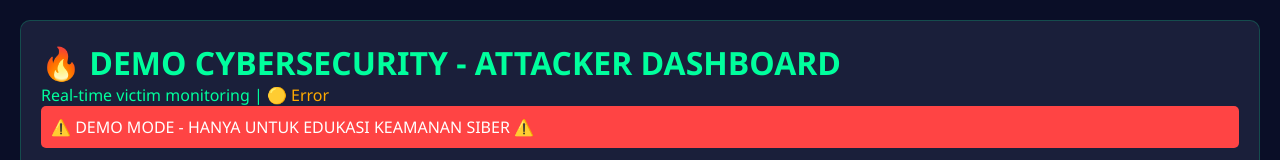
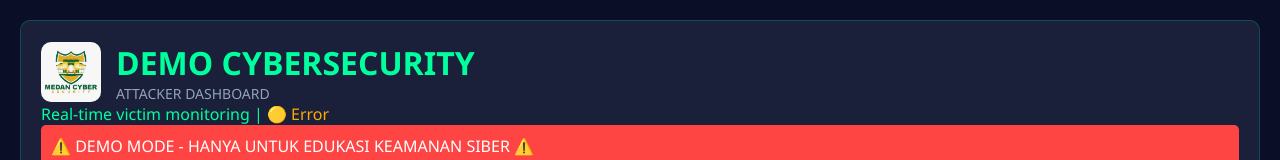
Before and after one commit to RakhaShidqi/simulator, a website: page public/dashboard.html in a window 1280 px wide. Shown: the top 160 px of the page. Drawn offline with nearby package versions, Linux system fonts and the light colour scheme; no server answers.

Commit message:
adding image mcs to img

```diff
--- a/public/dashboard.html
+++ b/public/dashboard.html
@@ -246,8 +246,16 @@
 </head>
 <body>
     <div class="header">
-        <h1>🔥 DEMO CYBERSECURITY - ATTACKER DASHBOARD</h1>
+    <div style="display:flex; align-items:center; gap:15px;">
+        <img src="img/mcs.jpg" alt="logo" style="width:60px; height:60px; border-radius:10px; object-fit:cover;">
+        <div>
+            <h1 style="margin:0;">DEMO CYBERSECURITY</h1>
+            <p style="margin:0; font-size:14px; color:#94a3b8;">ATTACKER DASHBOARD</p>
+        </div>
+    </div>
+
     <p>Real-time victim monitoring | <span id="connection-status">🟢 Terhubung</span></p>
+
     <div class="alert">
         ⚠️ DEMO MODE - HANYA UNTUK EDUKASI KEAMANAN SIBER ⚠️
     </div>
```
Also changed, not shown: public/img/mcs.jpg (added). Lines whose indentation alone changed are shown as unchanged.
